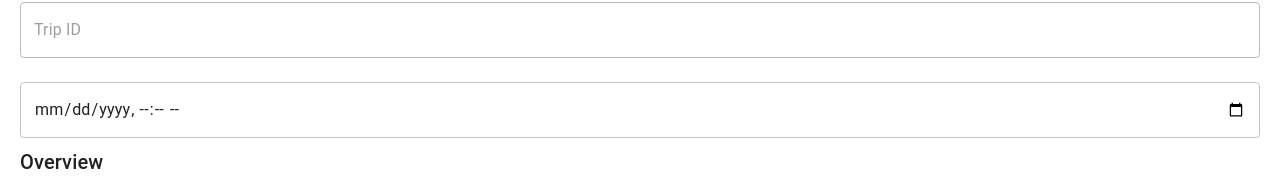
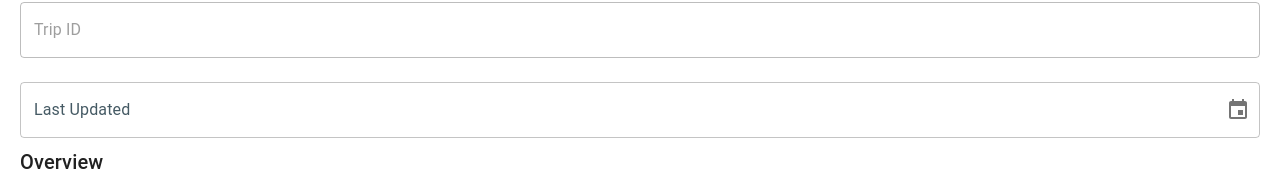
Before and after one commit to Ak-nut-47/bogaijaam, a React (Create React App) app: page /add/itinerary in a window 1280 px wide. Shown: the part 193-381 px from the top of the page. Built offline with nearby package versions, Linux system fonts and the light colour scheme; sample sign-in values are in the browser's storage.

Commit message:
Edit API working

```diff
--- a/src/pages/AddItineraryPage.jsx
+++ b/src/pages/AddItineraryPage.jsx
@@ -12,6 +12,9 @@ import Snackbar from "@mui/material/Snackbar";
 import Alert from "@mui/material/Alert";
 import CircularProgress from "@mui/material/CircularProgress";
 import { Box } from "lucide-react";
+import { DateTimePicker, LocalizationProvider } from "@mui/x-date-pickers";
+import { AdapterDayjs } from "@mui/x-date-pickers/AdapterDayjs";
+import dayjs from "dayjs";
 
 const AddItineraryPage = () => {
   const location = useLocation();
@@ -86,7 +89,7 @@ const AddItineraryPage = () => {
 
   // Fetch itinerary if editing
   useEffect(() => {
-    if(!itineraryId) return
+    if (!itineraryId) return;
     console.log("useffetc called ==========>>>>>>>", itineraryId); // Debugging
     const fetchItinerary = async () => {
       if (itineraryId) {
@@ -140,7 +143,14 @@ const AddItineraryPage = () => {
     event.preventDefault();
     try {
       if (itineraryId) {
-        await editItinerary(itineraryId, tripData);
+        // Always use tripId from tripData (fetched itinerary), not from navigation state
+        const { _id, ...editPayload } = tripData; // remove _id if present
+        console.log("[AddItineraryPage] Submitting editItinerary with:", {
+          itineraryId,
+          editPayload,
+        });
+        const editResponse = await editItinerary(itineraryId, editPayload);
+        console.log("[AddItineraryPage] editItinerary response:", editResponse);
         setSnackbar({
           open: true,
           message: "Itinerary updated successfully!",
@@ -347,15 +357,19 @@ const AddItineraryPage = () => {
         />
 
         {/* Last Updated */}
-        <TextField
-          // label="Last Updated"
-          type="datetime-local"
-          name="lastUpdated"
-          value={tripData.lastUpdated}
-          onChange={handleChange}
-          fullWidth
-          margin="normal"
-        />
+        <LocalizationProvider dateAdapter={AdapterDayjs}>
+          <DateTimePicker
+            label="Last Updated"
+            value={tripData.lastUpdated ? dayjs(tripData.lastUpdated) : null}
+            onChange={(newValue) =>
+              setTripData((prev) => ({
+                ...prev,
+                lastUpdated: newValue ? newValue.toISOString() : "",
+              }))
+            }
+            slotProps={{ textField: { fullWidth: true, margin: "normal" } }}
+          />
+        </LocalizationProvider>
 
         {/* Overview */}
         <Typography variant="h6" gutterBottom>
--- a/src/utils/api.js
+++ b/src/utils/api.js
@@ -113,13 +113,16 @@ export const getItineraryById = async (itineraryId) => {
 // Edit itinerary by ID
 export const editItinerary = async (itineraryId, updatedData) => {
     try {
-        const response = await axios.put('/.netlify/functions/editItinerary', {
-            itineraryId,
-            ...updatedData
-        });
+        const payload = { itineraryId, ...updatedData };
+        console.log('[api.js] Sending to editItinerary:', payload);
+        const response = await axios.put('/.netlify/functions/editItinerary', payload);
+        console.log('[api.js] editItinerary response:', response.data);
         return response.data;
     } catch (error) {
-        console.error(`Failed to update itinerary with id: ${itineraryId}`, error);
+        console.error(`[api.js] Failed to update itinerary with id: ${itineraryId}`, error);
+        if (error.response) {
+            console.error('[api.js] editItinerary error response:', error.response.data);
+        }
         return null;
     }
 };
```
Also changed, not shown: 2 other files (tests, documents, lock files or other folders).
